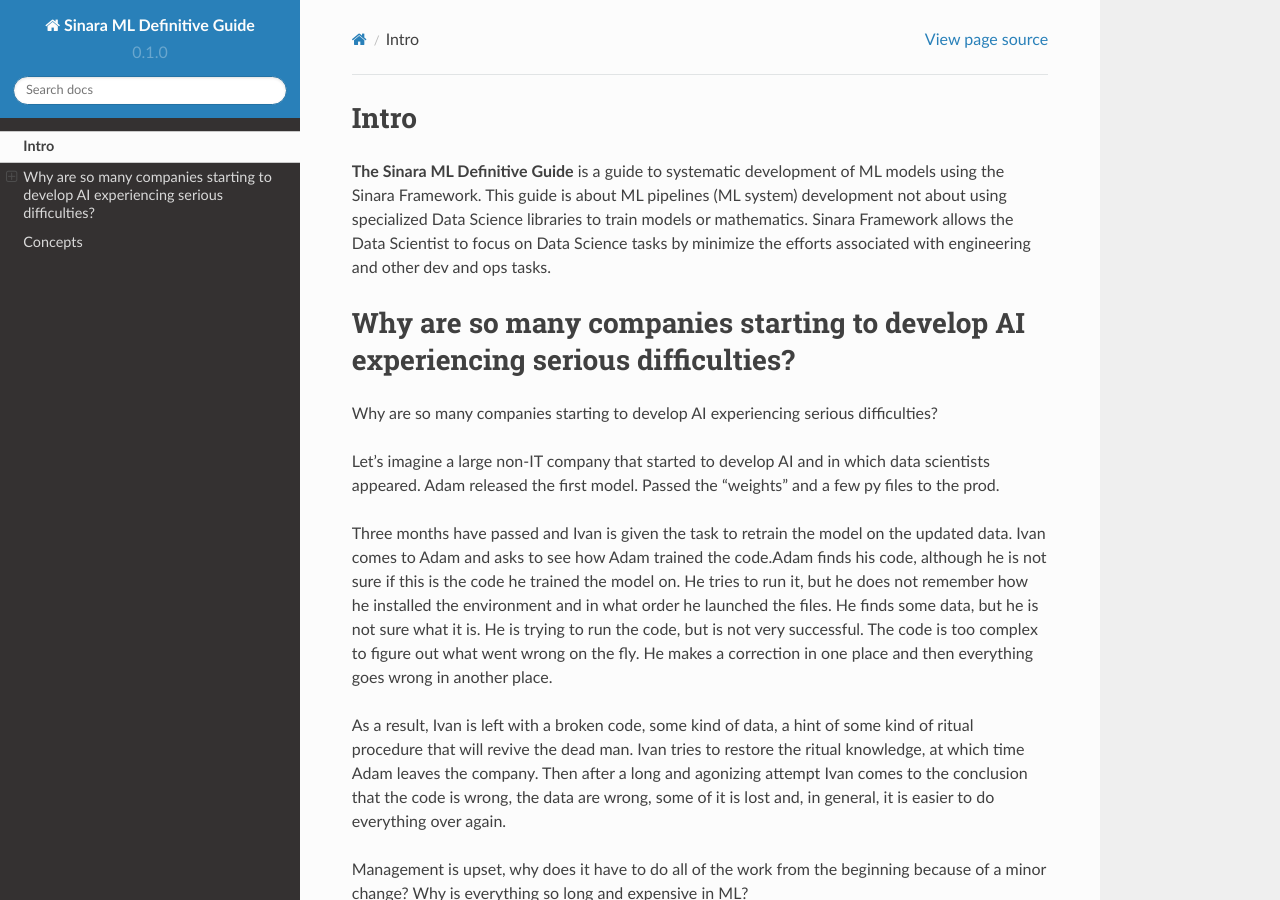
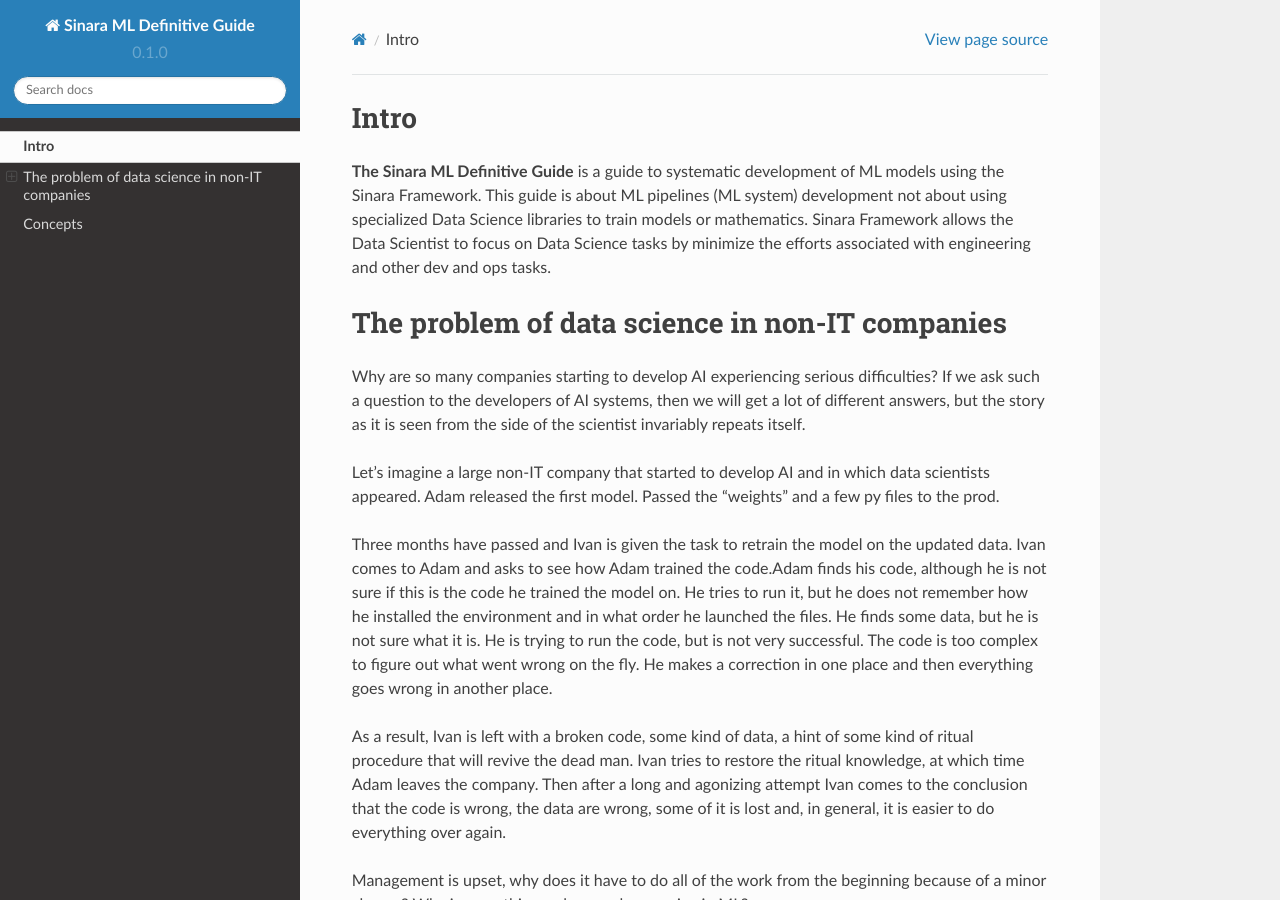
Before and after one commit to 4-DS/SinaraML-Def-Guide, a Sphinx documentation site: the page built from docs/source/intro.rst, in a window 1280 px wide and 900 px high. Built offline with Sphinx 7.4.7 and the Read the Docs theme 2.0.0, drawn with Linux system fonts in a browser that asks for light colours.

Commit message:
Update intro.rst

```diff
--- a/docs/source/intro.rst
+++ b/docs/source/intro.rst
@@ -3,10 +3,9 @@
 
 **The Sinara ML Definitive Guide** is a guide to systematic development of ML models using the Sinara Framework. This guide is about ML pipelines (ML system) development not about using specialized Data Science libraries to train models or mathematics. Sinara Framework allows the Data Scientist to focus on Data Science tasks by minimize the efforts associated with engineering and other dev and ops tasks.
 
-Why are so many companies starting to develop AI experiencing serious difficulties?
+The problem of data science in non-IT companies
 ==================================================================================
-Why are so many companies starting to develop AI experiencing serious difficulties?
-
+Why are so many companies starting to develop AI experiencing serious difficulties? If we ask such a question to the developers of AI systems, then we will get a lot of different answers, but the story as it is seen from the side of the scientist invariably repeats itself.
 
 Let's imagine a large non-IT company that started to develop AI and in which data scientists appeared. Adam released the first model. Passed the "weights" and a few py files to the prod.
 
```
